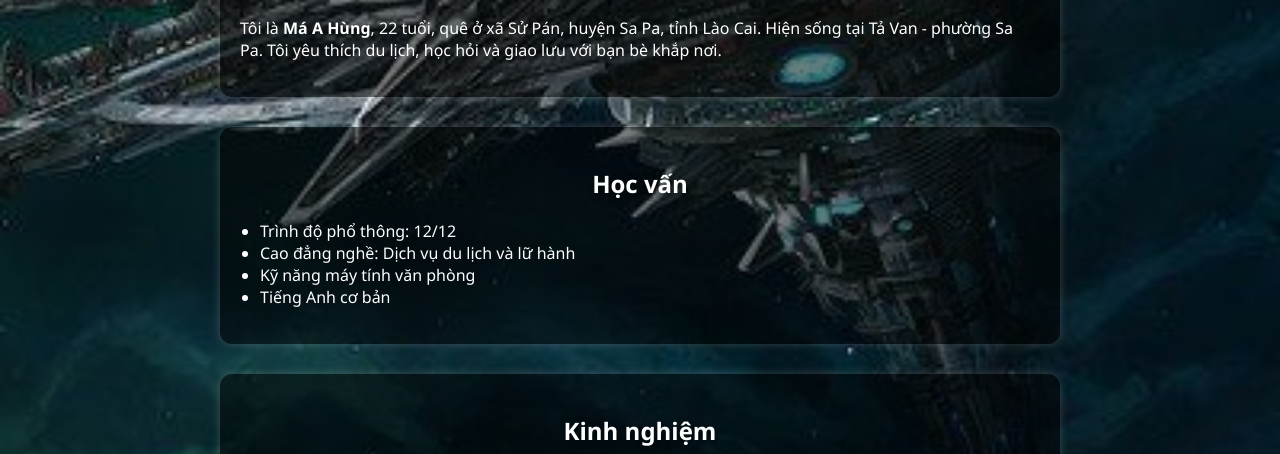
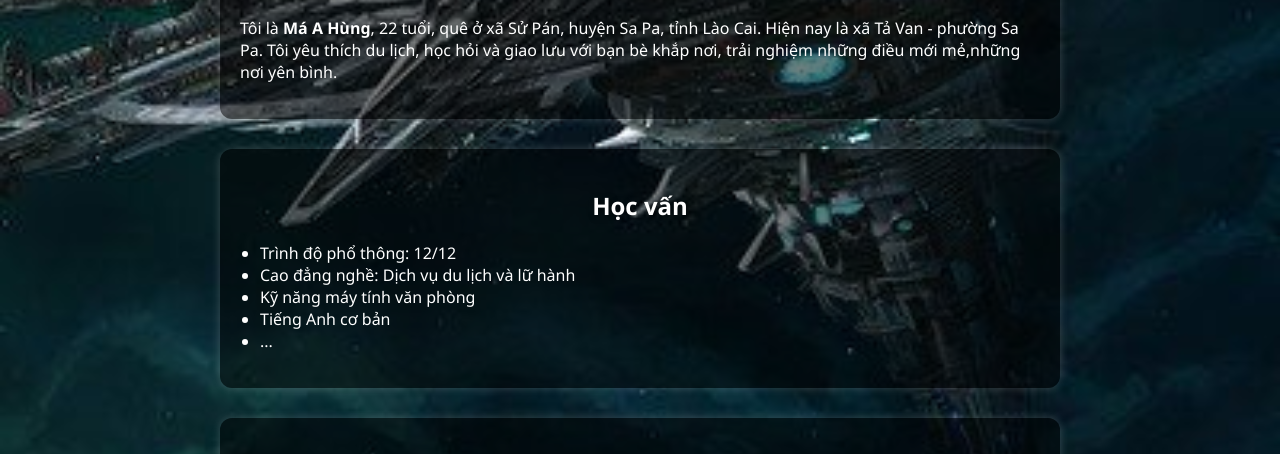
Before and after one commit to aHung-sp-coder/CV-Ma-A-Hung, a plain HTML site: page index.html in a window 1280 px wide. Shown: the part 740-1194 px from the top of the page. Drawn offline with Linux system fonts and the light colour scheme.

Commit message:
Update index.html
Signed-off-by: aHung.coder <hungsupan@gmail.com>

```diff
--- a/index.html
+++ b/index.html
@@ -150,7 +150,7 @@
 
   <section id="gioi-thieu">
     <h2>Giới thiệu bản thân</h2>
-    <p>Tôi là <strong>Má A Hùng</strong>, 22 tuổi, quê ở xã Sử Pán, huyện Sa Pa, tỉnh Lào Cai. Hiện sống tại Tả Van - phường Sa Pa. Tôi yêu thích du lịch, học hỏi và giao lưu với bạn bè khắp nơi.</p>
+    <p>Tôi là <strong>Má A Hùng</strong>, 22 tuổi, quê ở xã Sử Pán, huyện Sa Pa, tỉnh Lào Cai. Hiện nay là xã Tả Van - phường Sa Pa. Tôi yêu thích du lịch, học hỏi và giao lưu với bạn bè khắp nơi, trải nghiệm những điều mới mẻ,những nơi yên bình.</p>
   </section>
 
   <section id="hoc-van">
@@ -160,6 +160,7 @@
       <li>Cao đẳng nghề: Dịch vụ du lịch và lữ hành</li>
       <li>Kỹ năng máy tính văn phòng</li>
       <li>Tiếng Anh cơ bản</li>
+      <li> ... </li>
     </ul>
   </section>
 
```
